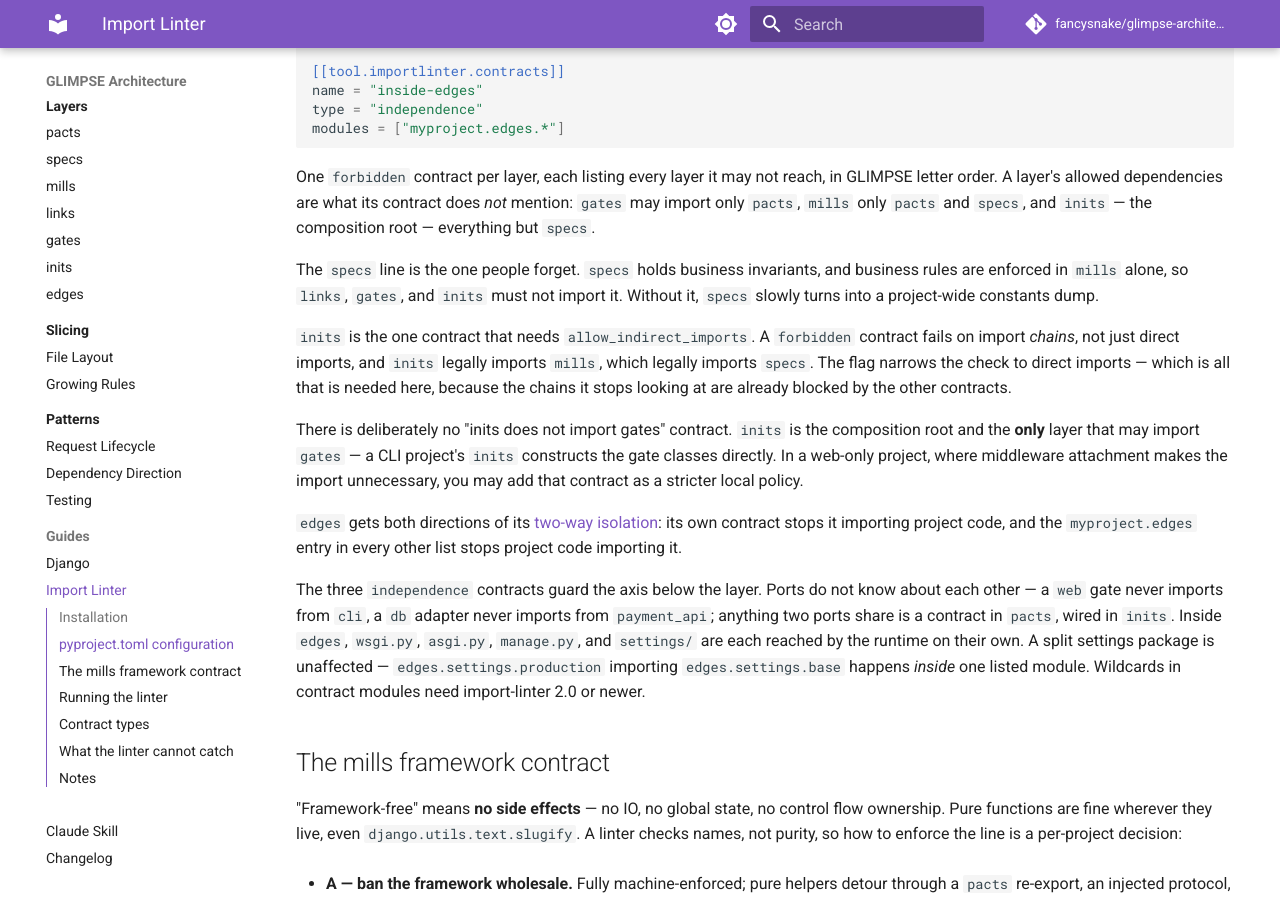
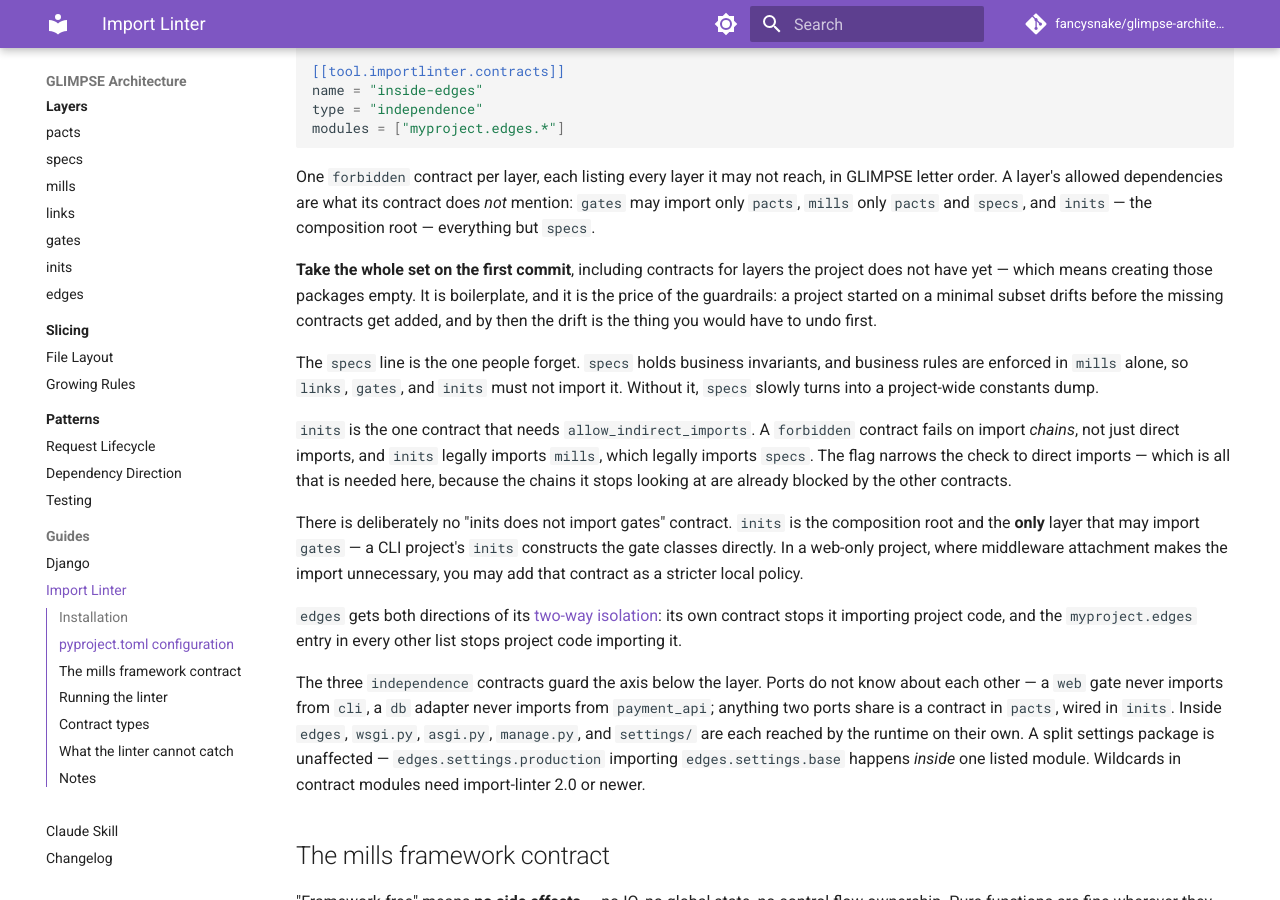
Before and after one commit to fancysnake/glimpse-architecture, an MkDocs documentation site: the page built from docs/guides/import-linter.md, in a window 1280 px wide and 900 px high, scrolled down 2334 px. Built offline with MkDocs 1.6.1 and Material for MkDocs 9.7.7, drawn with Linux system fonts in a browser that asks for light colours; comment, search, counter and statistics services are not loaded.

Commit message:
Import linter: take the whole contract set on the first commit
Starting from a minimal subset looks tidier and is not: tingle began that way
and drifted before the missing contracts were added, and by then undoing the
drift came first.

So the empty packages a full contract set implies are boilerplate worth paying
for, not a copy-paste trap to design around.

```diff
--- a/docs/guides/import-linter.md
+++ b/docs/guides/import-linter.md
@@ -128,6 +128,12 @@
 does *not* mention: `gates` may import only `pacts`, `mills` only `pacts` and
 `specs`, and `inits` — the composition root — everything but `specs`.
 
+**Take the whole set on the first commit**, including contracts for layers the
+project does not have yet — which means creating those packages empty. It is
+boilerplate, and it is the price of the guardrails: a project started on a
+minimal subset drifts before the missing contracts get added, and by then the
+drift is the thing you would have to undo first.
+
 The `specs` line is the one people forget. `specs` holds business invariants,
 and business rules are enforced in `mills` alone, so `links`, `gates`, and
 `inits` must not import it. Without it, `specs` slowly turns into a
```
Also changed, not shown: review.md (+10 -7 lines).
